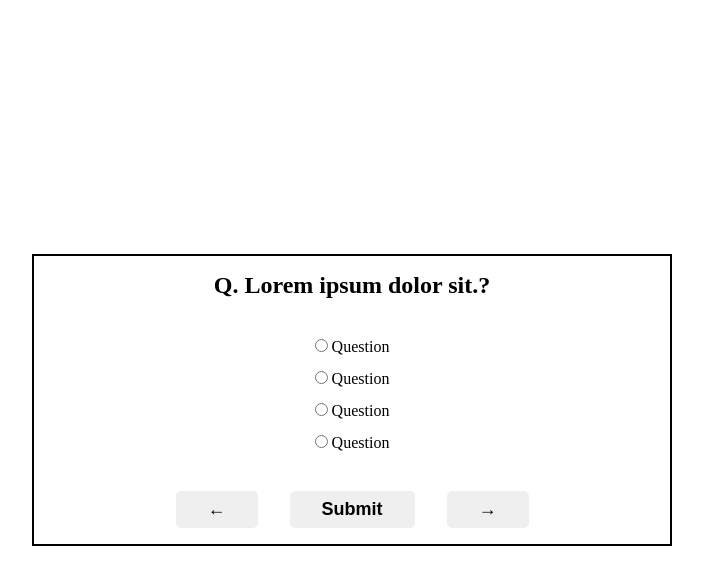
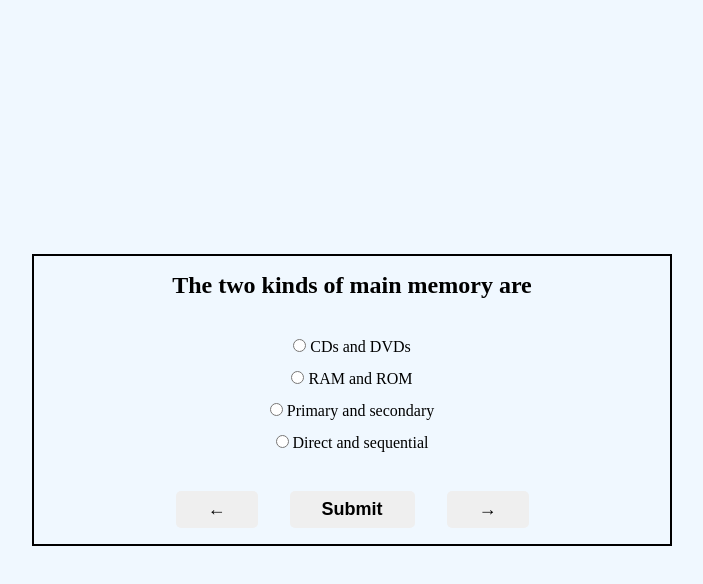
Before and after one commit to RaviPratihast/Quiz-App-project-001, a plain HTML site: page index.html in a window 1280 px wide. Both pictures are taken after a click on the button "Submit". Shown: the whole page, without its empty margins (288-991 px from the left). Drawn offline with Linux system fonts and the light colour scheme.

Commit message:
js added and updated

```diff
--- a/app.js
+++ b/app.js
@@ -0,0 +1,96 @@
+'use strict';
+
+// quiz data
+
+const quizQuestions=[{
+    question:"The binary coded Decimal (BCD) uses?",
+    A:'6bits',
+    B:'8 bits',
+    C: '16bits',
+    D: '32 bits',
+
+    answer:'A',
+},
+
+{
+    question:"The two kinds of main memory are",
+    A:' CDs and DVDs',
+    B:'RAM and ROM',
+    C: 'Primary and secondary',
+    D: 'Direct and sequential',
+
+    answer:'B',
+},
+
+{
+    question:"RAM is also called as",
+    A:'Virtual memory',
+    B:'volatile memory',
+    C: 'Non volatile memory',
+    D: 'cache memory',
+
+    answer:'B',
+},
+
+];
+
+
+
+// read the all the element in html
+
+
+const question=document.querySelector('.question-asked');
+
+const optionA=document.getElementById('a_option');
+const optionB=document.getElementById('b_option');
+const optionC=document.getElementById('c_option');
+const optionD=document.getElementById('d_option');
+
+const button=document.querySelector('.btn-submit');
+
+const quizContainer=document.querySelector('.quiz-container');
+
+
+// variable that will keep track of questions and will keep updating.
+
+
+let currentQuiz=0;
+const lengthOfQuizData=quizQuestions.length;
+
+console.log(lengthOfQuizData);
+
+loadQuiz();
+
+// loadQuiz();
+
+function loadQuiz(){
+    const currentQuizData=quizQuestions[currentQuiz];
+    // console.log(currentQuizData);
+
+    question.textContent=currentQuizData.question;
+    optionA.textContent=currentQuizData.A;
+    optionB.textContent=currentQuizData.B;
+    optionC.textContent=currentQuizData.C;
+    optionD.textContent=currentQuizData.D;
+
+
+};
+
+
+// changeQuiz question
+
+button.addEventListener('click',()=>{
+
+    currentQuiz++
+
+    if(currentQuiz<=lengthOfQuizData-1){
+
+        loadQuiz();
+    }else{
+
+        quizContainer.innerHTML=`<div class='question-done'><h1 class
+        ='wait-for-answer'>Wait for the Result</h1></div>`;
+
+    }
+
+})
--- a/index.html
+++ b/index.html
@@ -12,7 +12,7 @@
     <div class="quiz-container">
 
         <div class="question-box">
-            <h2 class="question question-1">
+            <h2 class="question question-asked">
                 Q. Lorem ipsum dolor sit.?
             </h2>
         </div>
@@ -21,19 +21,19 @@
             <ul>
                 <li>
                     <input type="radio" id="a" name="answer">
-                    <label for="a">Question</label>
+                    <label for="a" id="a_option">Question</label>
                 </li>
                 <li>
                     <input type="radio" id="b" name="answer">
-                    <label for="b">Question</label>
+                    <label for="b" id="b_option">Question</label>
                 </li>
                 <li>
                     <input type="radio" id="c" name="answer">
-                    <label for="c">Question</label>
+                    <label for="c" id="c_option">Question</label>
                 </li>
                 <li>
                     <input type="radio" id="d" name="answer">
-                    <label for="d">Question</label>
+                    <label for="d" id="d_option">Question</label>
                 </li>
 
 
@@ -52,5 +52,7 @@
 
     </div>
 </main>
+
+<script src="app.js"></script>
 </body>
 </html>
--- a/style.css
+++ b/style.css
@@ -19,6 +19,8 @@ main{
     flex-wrap: wrap;
     justify-content: center;
     align-items: center;
+
+    background-color: aliceblue;
 
 
 
@@ -93,3 +95,22 @@ main{
     border-radius: 5px;
 
 }
+
+
+
+/* new inner html created */
+
+
+.question-done{
+    width: 40rem;
+    height:auto ;
+
+    border: 2px solid black;
+}
+
+.wait-for-answer{
+    display: flex;
+    justify-content: center;
+    align-items: center;
+    margin: 8rem;
+}
```
